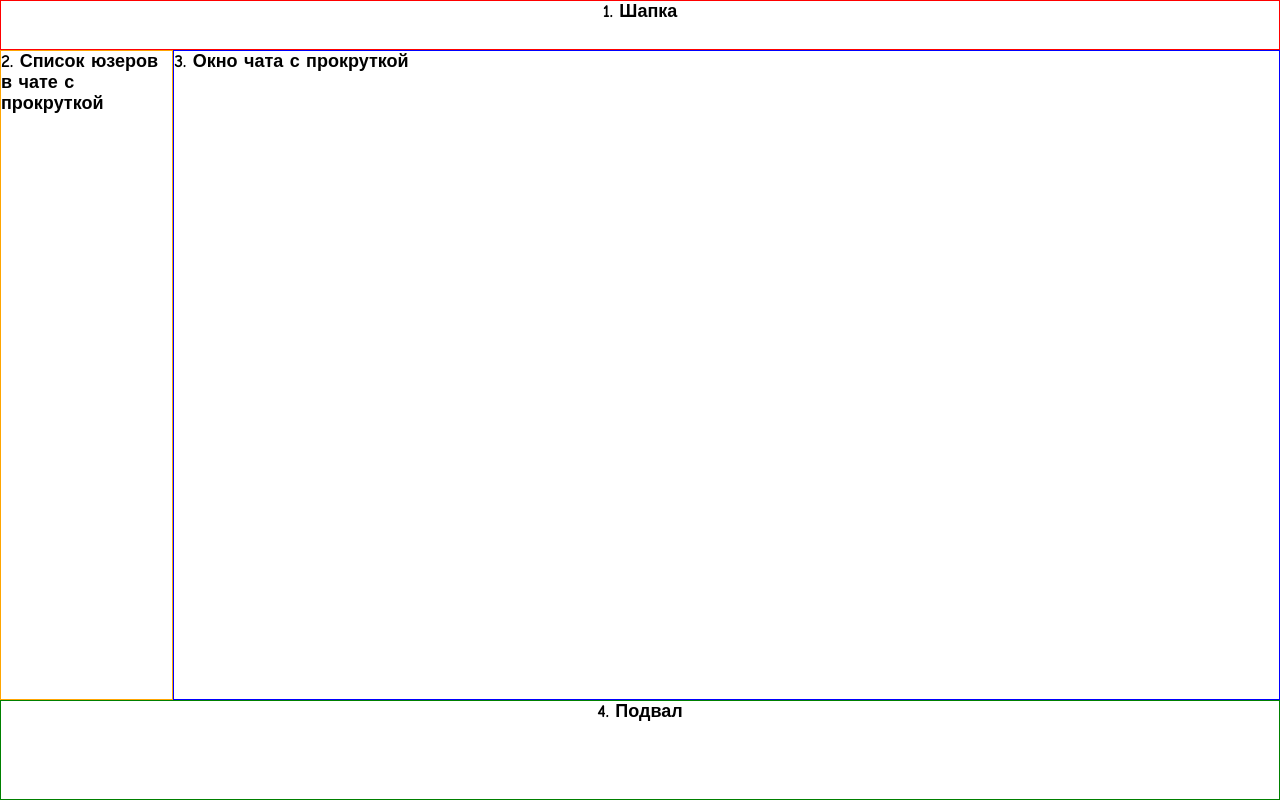
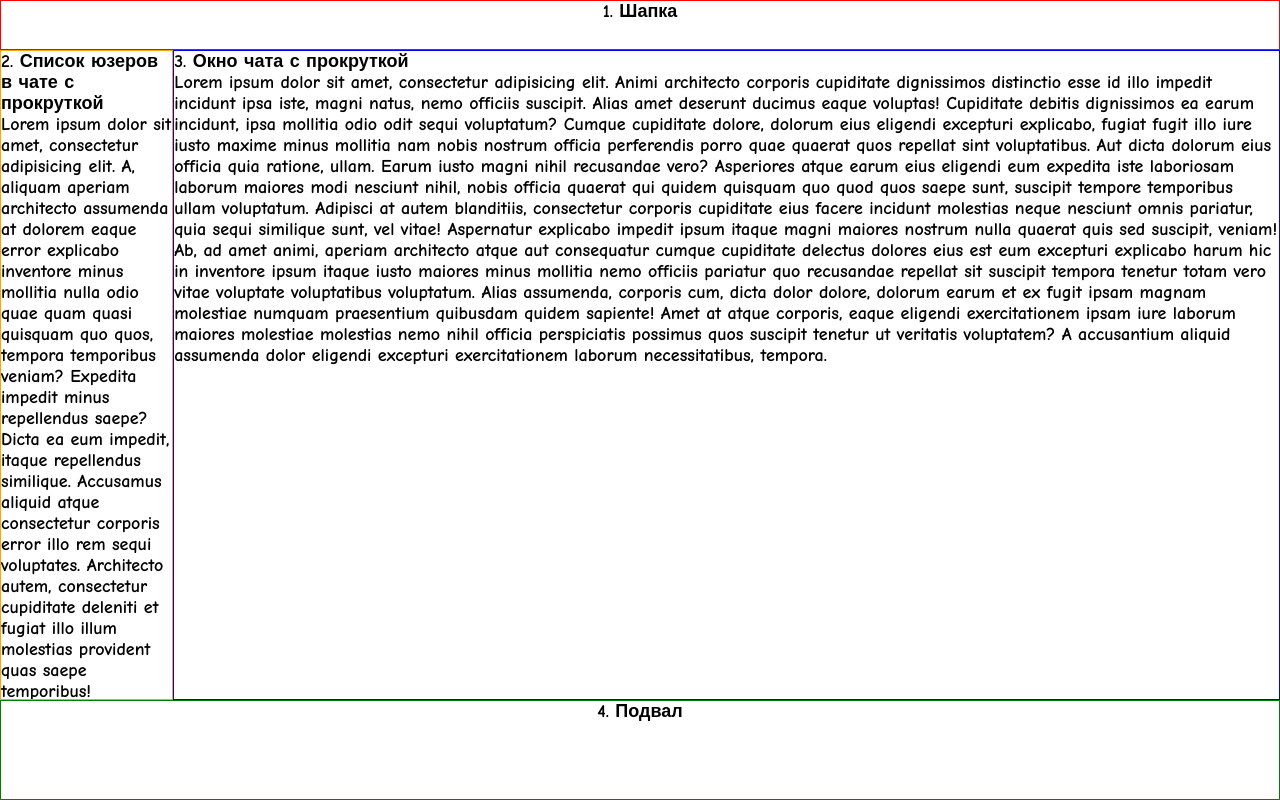
Before and after one commit to Aleksey-Anatolich/Test, a plain HTML site: page index.html in a window 1280 px wide. Drawn offline with Linux system fonts and the light colour scheme.

Commit message:
Update index.html

```diff
--- a/index.html
+++ b/index.html
@@ -13,8 +13,38 @@
         </header>
 
         <main>
-            <div class="users"> <p>2. Список юзеров в чате с прокруткой</p></div>
-            <div class="message"><p>3. Окно чата с прокруткой</p></div>
+            <div class="users"> <p>2. Список юзеров в чате с прокруткой</p>
+             <p>Lorem ipsum dolor sit amet, consectetur adipisicing elit. A, aliquam aperiam architecto assumenda
+                    at dolorem eaque error explicabo inventore minus mollitia nulla odio quae quam quasi quisquam
+                    quo quos, tempora temporibus veniam? Expedita impedit minus repellendus saepe? Dicta ea eum impedit,
+                    itaque repellendus similique. Accusamus aliquid atque consectetur corporis error illo rem sequi
+                    voluptates. Architecto autem, consectetur cupiditate deleniti et fugiat illo illum molestias
+                    provident quas saepe temporibus! Accusamus alias amet beatae blanditiis culpa dignissimos
+                    doloremque dolorum, ea eaque esse eveniet id, in magni minus non nostrum odit omnis optio
+                    perferendis placeat possimus praesentium quisquam quo quod rem tenetur voluptatibus.</p>
+            </div>
+            <div class="message"><p>3. Окно чата с прокруткой</p>
+             <p>Lorem ipsum dolor sit amet, consectetur adipisicing elit. Animi architecto corporis cupiditate
+                    dignissimos distinctio esse id illo impedit incidunt ipsa iste, magni natus, nemo officiis suscipit.
+                    Alias amet deserunt ducimus eaque voluptas! Cupiditate debitis dignissimos ea earum incidunt,
+                    ipsa mollitia odio odit sequi voluptatum? Cumque cupiditate dolore, dolorum eius eligendi excepturi
+                    explicabo, fugiat fugit illo iure iusto maxime minus mollitia nam nobis nostrum officia perferendis
+                    porro quae quaerat quos repellat sint voluptatibus. Aut dicta dolorum eius officia quia ratione,
+                    ullam. Earum iusto magni nihil recusandae vero? Asperiores atque earum eius eligendi eum expedita
+                    iste laboriosam laborum maiores modi nesciunt nihil, nobis officia quaerat qui quidem quisquam quo
+                    quod quos saepe sunt, suscipit tempore temporibus ullam voluptatum. Adipisci at autem blanditiis,
+                    consectetur corporis cupiditate eius facere incidunt molestias neque nesciunt omnis pariatur,
+                    quia sequi similique sunt, vel vitae! Aspernatur explicabo impedit ipsum itaque magni maiores
+                    nostrum nulla quaerat quis sed suscipit, veniam! Ab, ad amet animi, aperiam architecto atque aut
+                    consequatur cumque cupiditate delectus dolores eius est eum excepturi explicabo harum hic in
+                    inventore ipsum itaque iusto maiores minus mollitia nemo officiis pariatur quo recusandae repellat
+                    sit suscipit tempora tenetur totam vero vitae voluptate voluptatibus voluptatum. Alias assumenda,
+                    corporis cum, dicta dolor dolore, dolorum earum et ex fugit ipsam magnam molestiae numquam
+                    praesentium quibusdam quidem sapiente! Amet at atque corporis, eaque eligendi exercitationem ipsam
+                    iure laborum maiores molestiae molestias nemo nihil officia perspiciatis possimus quos suscipit
+                    tenetur ut veritatis voluptatem? A accusantium aliquid assumenda dolor eligendi excepturi
+                    exercitationem laborum necessitatibus, tempora.</p>
+            </div>
         </main>
         <footer>
             <p> 4. Подвал</p>
```
